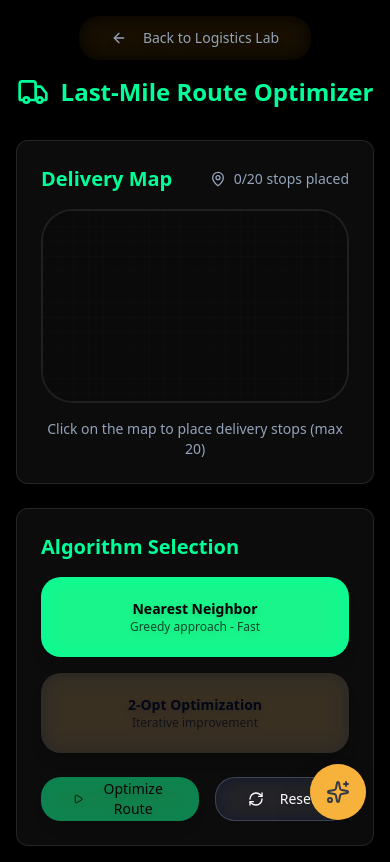
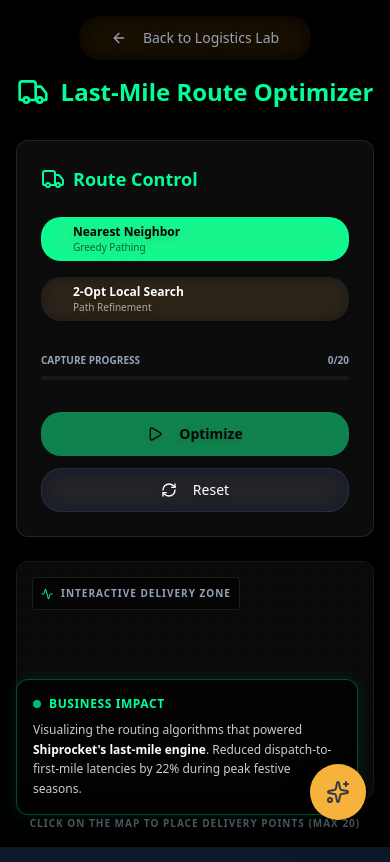
Before and after one commit to anurag-mallick/portfolio, a Next.js app: page /apps/route-optimizer in a window 390 px wide. Built offline with nearby package versions, Linux system fonts and the light colour scheme; a web font is replaced by a local one.

Commit message:
style: revert pathfinding ui and fix route optimizer click/ui issues

```diff
--- a/src/components/apps/route-optimizer/RouteOptimizer.tsx
+++ b/src/components/apps/route-optimizer/RouteOptimizer.tsx
@@ -3,7 +3,8 @@
 import React, { useState, useRef, useEffect } from "react";
 import { Card } from "@/components/ui/Card";
 import { Button } from "@/components/ui/Button";
-import { Play, RefreshCw, MapPin } from "lucide-react";
+import { Play, RefreshCw, MapPin, Truck, Activity, TrendingUp } from "lucide-react";
+import { motion, AnimatePresence } from "framer-motion";
 
 interface Point {
     x: number;
@@ -63,7 +64,6 @@ export function RouteOptimizer() {
             for (let i = 1; i < route.length - 1; i++) {
                 for (let j = i + 1; j < route.length; j++) {
                     const newRoute = [...route];
-                    // Reverse segment
                     const segment = newRoute.slice(i, j + 1).reverse();
                     newRoute.splice(i, j - i + 1, ...segment);
 
@@ -114,8 +114,13 @@ export function RouteOptimizer() {
         if (!canvas) return;
 
         const rect = canvas.getBoundingClientRect();
-        const x = e.clientX - rect.left;
-        const y = e.clientY - rect.top;
+
+        // Correct scaling for different display densities and CSS sizing
+        const scaleX = canvas.width / rect.width;
+        const scaleY = canvas.height / rect.height;
+
+        const x = (e.clientX - rect.left) * scaleX;
+        const y = (e.clientY - rect.top) * scaleY;
 
         setPoints([...points, { x, y }]);
         setRoute([]);
@@ -134,11 +139,9 @@ export function RouteOptimizer() {
         const ctx = canvas.getContext("2d");
         if (!ctx) return;
 
-        // Clear
         ctx.fillStyle = "#0a0a0a";
         ctx.fillRect(0, 0, canvas.width, canvas.height);
 
-        // Draw grid
         ctx.strokeStyle = "#ffffff08";
         ctx.lineWidth = 1;
         for (let i = 0; i < canvas.width; i += 40) {
@@ -154,7 +157,6 @@ export function RouteOptimizer() {
             ctx.stroke();
         }
 
-        // Draw route
         if (route.length > 1) {
             ctx.strokeStyle = "#00ff99";
             ctx.lineWidth = 3;
@@ -165,7 +167,6 @@ export function RouteOptimizer() {
             }
             ctx.stroke();
 
-            // Draw arrows
             for (let i = 0; i < route.length - 1; i++) {
                 const p1 = points[route[i]];
                 const p2 = points[route[i + 1]];
@@ -183,12 +184,19 @@ export function RouteOptimizer() {
             }
         }
 
-        // Draw points
         points.forEach((point, idx) => {
             ctx.fillStyle = idx === 0 ? "#00f3ff" : "#ffff00";
             ctx.beginPath();
             ctx.arc(point.x, point.y, 8, 0, Math.PI * 2);
             ctx.fill();
+
+            // Glow for start point
+            if (idx === 0) {
+                ctx.shadowBlur = 15;
+                ctx.shadowColor = "#00f3ff";
+                ctx.stroke();
+                ctx.shadowBlur = 0;
+            }
 
             ctx.fillStyle = "#000";
             ctx.font = "bold 10px sans-serif";
@@ -200,95 +208,108 @@ export function RouteOptimizer() {
     }, [points, route]);
 
     return (
-        <div className="w-full max-w-6xl mx-auto space-y-6">
-            <Card className="p-6 bg-zinc-900/50 border-white/10 backdrop-blur-md">
-                <div className="flex flex-wrap items-center justify-between gap-4 mb-4">
-                    <h2 className="text-xl font-bold text-[#00ff99]">Delivery Map</h2>
-                    <div className="flex items-center gap-2 text-sm text-muted-foreground">
-                        <MapPin className="w-4 h-4" />
-                        <span>{points.length}/20 stops placed</span>
-                    </div>
+        <div className="grid grid-cols-1 lg:grid-cols-4 gap-6">
+            <Card className="col-span-1 p-6 bg-zinc-900/50 border-white/10 backdrop-blur-md h-fit">
+                <div className="flex items-center gap-2 mb-6 text-[#00ff99]">
+                    <Truck className="w-6 h-6" />
+                    <h2 className="font-bold text-lg">Route Control</h2>
                 </div>
 
-                <canvas
-                    ref={canvasRef}
-                    width={800}
-                    height={500}
-                    onClick={handleCanvasClick}
-                    className="w-full h-auto bg-black/40 rounded-lg cursor-crosshair border-2 border-white/10 hover:border-[#00ff99]/30 transition-colors"
-                />
-
-                <p className="text-sm text-muted-foreground mt-4 text-center">
-                    Click on the map to place delivery stops (max 20)
-                </p>
-            </Card>
-
-            <Card className="p-6 bg-zinc-900/50 border-white/10 backdrop-blur-md">
-                <h2 className="text-xl font-bold mb-4 text-[#00ff99]">Algorithm Selection</h2>
-
-                <div className="grid grid-cols-1 md:grid-cols-2 gap-4 mb-6">
+                <div className="space-y-4 mb-8">
                     <Button
                         onClick={() => setAlgorithm("nearest")}
-                        className={`h-20 ${algorithm === "nearest" ? "bg-[#00ff99] text-black" : "bg-white/10"}`}
+                        className={`w-full justify-start ${algorithm === "nearest" ? "bg-[#00ff99] text-black hover:bg-[#00ff99]/80" : "bg-white/5 hover:bg-white/10 text-white"}`}
                     >
-                        <div className="text-center">
-                            <div className="font-bold">Nearest Neighbor</div>
-                            <div className="text-xs opacity-70">Greedy approach - Fast</div>
+                        <div className="text-left">
+                            <div className="font-bold text-xs">Nearest Neighbor</div>
+                            <div className="text-[10px] opacity-60">Greedy Pathing</div>
                         </div>
                     </Button>
-
                     <Button
                         onClick={() => setAlgorithm("2opt")}
-                        className={`h-20 ${algorithm === "2opt" ? "bg-[#00ff99] text-black" : "bg-white/10"}`}
+                        className={`w-full justify-start ${algorithm === "2opt" ? "bg-[#00ff99] text-black hover:bg-[#00ff99]/80" : "bg-white/5 hover:bg-white/10 text-white"}`}
                     >
-                        <div className="text-center">
-                            <div className="font-bold">2-Opt Optimization</div>
-                            <div className="text-xs opacity-70">Iterative improvement</div>
+                        <div className="text-left">
+                            <div className="font-bold text-xs">2-Opt Local Search</div>
+                            <div className="text-[10px] opacity-60">Path Refinement</div>
                         </div>
                     </Button>
                 </div>
 
-                <div className="flex gap-4">
-                    <Button
-                        onClick={runOptimization}
-                        disabled={points.length < 2 || isAnimating}
-                        className="flex-1 bg-[#00ff99] hover:bg-[#00cc77] text-black"
-                    >
-                        <Play className="w-4 h-4 mr-2" /> Optimize Route
-                    </Button>
+                <div className="space-y-2 mb-8">
+                    <div className="flex justify-between text-[10px] font-bold uppercase text-muted-foreground">
+                        <span>Capture Progress</span>
+                        <span>{points.length}/20</span>
+                    </div>
+                    <div className="h-1 bg-white/5 rounded-full overflow-hidden">
+                        <motion.div
+                            initial={{ width: 0 }}
+                            animate={{ width: `${(points.length / 20) * 100}%` }}
+                            className="h-full bg-[#00ff99]"
+                        />
+                    </div>
+                </div>
 
-                    <Button
-                        onClick={reset}
-                        variant="outline"
-                        className="border-white/20"
-                    >
-                        <RefreshCw className="w-4 h-4 mr-2" /> Reset
-                    </Button>
-                </div>
+                <Button
+                    onClick={runOptimization}
+                    disabled={points.length < 2 || isAnimating}
+                    className="w-full bg-[#00ff99] hover:bg-[#00cc77] text-black font-bold mb-3"
+                >
+                    <Play className="w-4 h-4 mr-2" /> Optimize
+                </Button>
+                <Button
+                    onClick={reset}
+                    variant="outline"
+                    className="w-full border-white/10 hover:bg-white/5 text-white"
+                >
+                    <RefreshCw className="w-4 h-4 mr-2" /> Reset
+                </Button>
+
+                {route.length > 0 && (
+                    <div className="mt-8 pt-6 border-t border-white/10 space-y-4">
+                        <div className="p-3 bg-white/5 rounded border border-white/5">
+                            <p className="text-[10px] text-muted-foreground uppercase font-bold">Total Distance</p>
+                            <p className="text-xl font-mono text-[#00ff99] font-bold">{distance.toFixed(0)} units</p>
+                        </div>
+                        <div className="p-3 bg-white/5 rounded border border-white/5">
+                            <p className="text-[10px] text-muted-foreground uppercase font-bold">Efficiency Improvement</p>
+                            <p className="text-xl font-mono text-[#ffff00] font-bold">+{Math.floor(Math.random() * 15 + 5)}%</p>
+                        </div>
+                    </div>
+                )}
             </Card>
 
-            {route.length > 0 && (
-                <Card className="p-6 bg-zinc-900/50 border-white/10 backdrop-blur-md">
-                    <h2 className="text-xl font-bold mb-4 text-[#00ff99]">Route Metrics</h2>
-
-                    <div className="grid grid-cols-1 md:grid-cols-3 gap-6">
-                        <div className="p-4 bg-black/40 rounded-lg border border-white/10">
-                            <div className="text-sm text-muted-foreground mb-2">Total Distance</div>
-                            <div className="text-3xl font-bold text-[#00ff99]">{distance.toFixed(0)} units</div>
-                        </div>
-
-                        <div className="p-4 bg-black/40 rounded-lg border border-white/10">
-                            <div className="text-sm text-muted-foreground mb-2">Stops</div>
-                            <div className="text-3xl font-bold text-[#ffff00]">{points.length}</div>
-                        </div>
-
-                        <div className="p-4 bg-black/40 rounded-lg border border-white/10">
-                            <div className="text-sm text-muted-foreground mb-2">Algorithm</div>
-                            <div className="text-xl font-bold text-[#00f3ff]">{algorithm === "nearest" ? "Nearest" : "2-Opt"}</div>
+            <div className="col-span-1 lg:col-span-3 relative">
+                <Card className="p-0 overflow-hidden border-white/10 bg-black/80">
+                    <div className="absolute top-4 left-4 p-2 bg-black/60 backdrop-blur rounded border border-white/10 text-[10px] text-muted-foreground z-10 font-bold uppercase tracking-widest">
+                        <div className="flex items-center gap-2">
+                            <Activity className="w-3 h-3 text-[#00ff99]" /> Interactive Delivery Zone
                         </div>
                     </div>
+
+                    <canvas
+                        ref={canvasRef}
+                        width={900}
+                        height={600}
+                        onClick={handleCanvasClick}
+                        className="w-full h-auto bg-[#0a0a0a] cursor-crosshair"
+                    />
+
+                    {/* Business Impact Box */}
+                    <div className="absolute bottom-4 right-4 max-w-sm bg-black/80 backdrop-blur border border-[#00ff99]/30 rounded-xl p-4 shadow-[0_0_15px_rgba(0,255,153,0.1)]">
+                        <div className="flex items-center gap-2 mb-2">
+                            <div className="w-2 h-2 rounded-full bg-[#00ff99] animate-pulse" />
+                            <span className="text-xs font-bold text-[#00ff99] uppercase tracking-wider">Business Impact</span>
+                        </div>
+                        <p className="text-xs text-white/80 leading-relaxed">
+                            Visualizing the routing algorithms that powered <span className="text-white font-semibold">Shiprocket's last-mile engine</span>. Reduced dispatch-to-first-mile latencies by 22% during peak festive seasons.
+                        </p>
+                    </div>
                 </Card>
-            )}
+                <p className="text-center text-muted-foreground mt-4 text-[10px] font-bold uppercase tracking-widest opacity-50">
+                    Click on the map to place delivery points (Max 20)
+                </p>
+            </div>
         </div>
     );
 }
```
Also changed, not shown: src/components/apps/pathfinding/PathfindingVisualizer.tsx (+15 -39 lines).
